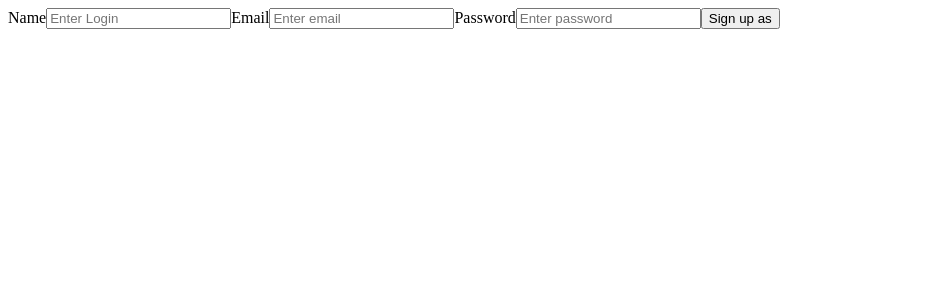
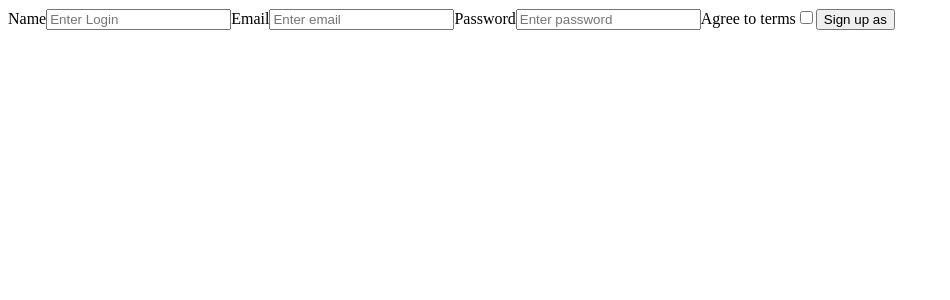
Before and after one commit to Oleh-N-Lunin/react-conspect, a React (Create React App) app: page / in a window 1280 px wide. Shown: the top 300 px of the page, without its empty margins (0-950 px from the left). Built offline with nearby package versions, Linux system fonts and the light colour scheme.

Commit message:
Check Box

```diff
--- a/src/App.js
+++ b/src/App.js
@@ -8,9 +8,9 @@ import SignUpForm from "./Components/SignUpForm/SignUpForm";
 function App() {
   return (
     <div className="App">
+      <SignUpForm/>
       {/* <Counter initialValue={10} />
       <Toggle /> */}
-      <SignUpForm/>
         {/* <button onClick={e=> console.log(e)}>Click me!</button> */}
     </div>
   );
--- a/src/Components/SignUpForm/SignUpForm.js
+++ b/src/Components/SignUpForm/SignUpForm.js
@@ -4,22 +4,23 @@ const INITIAL_STATE = {
     login: '',
     email: '',
     password: '',
+    agreed: false,
 };
 
 class SignUpForm extends Component {
     state = { ...INITIAL_STATE };
 
     handleChange = ({ target }) => {
-        const { name, value } = target;
-        this.setState({ [name]: value });
+        const { name, value, type, checked } = target;
+        this.setState({ [name]: type === 'checkbox'? checked:value });
     };
 
-    handleSubmit = evt => {
-        evt.preventDefault();
+    handleSubmit = e => {
+        e.preventDefault();
 
-        const { login, email, password } = this.state;
+        const { login, email, password, agreed } = this.state;
 
-        console.log(`Login: ${login} Email: ${email} Password ${password}`);
+        console.log(`Login: ${login} Email: ${email} Password ${password} Agreed: ${agreed}`);
 
         this.props.onSubmit({ ...this.state });
         this.reset();
@@ -28,7 +29,7 @@ class SignUpForm extends Component {
     reset = () => { this.setState({ ...INITIAL_STATE }) };
 
     render() {
-        const { login, email, password } = this.state;
+        const { login, email, password, agreed } = this.state;
 
         return (
             <form onSubmit={this.handleSubmit}>
@@ -62,6 +63,14 @@ class SignUpForm extends Component {
                         onChange={this.handleChange}
                     />
                 </label>
+                <label>
+                    Agree to terms
+                    <input
+                        type="checkbox"
+                        checked={agreed}
+                        onChange={this.handleChange}
+                    />
+                </label>
                 <button type="submit">Sign up as { login}</button>
             </form>
         );
```
